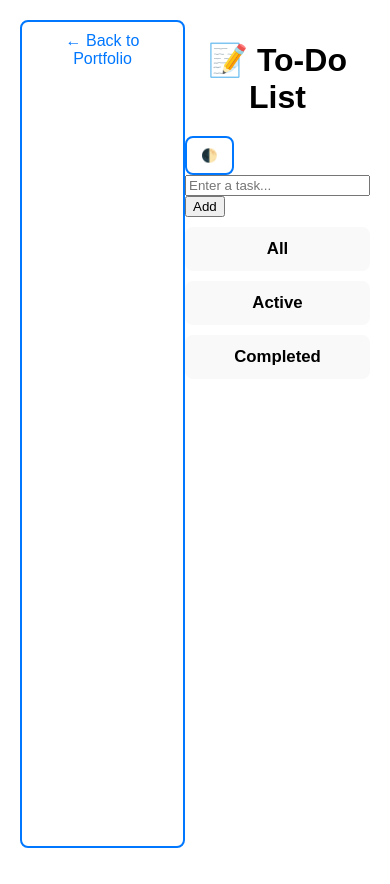
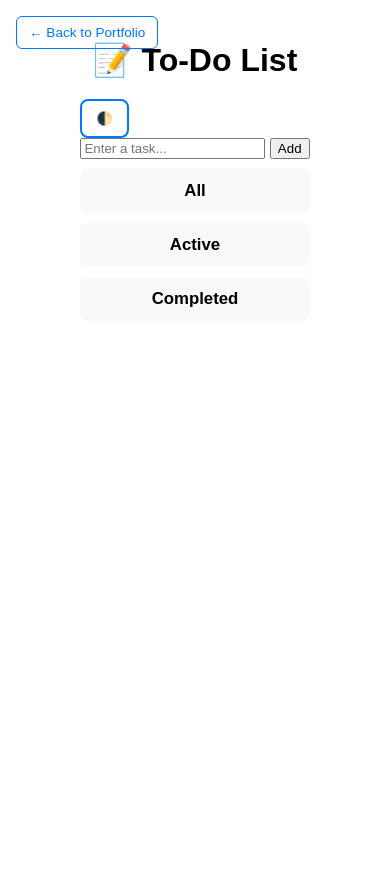
Before and after one commit to araizaAnthony005/Todo-app, a plain HTML site: page index.html in a window 390 px wide. Drawn offline with Linux system fonts and the light colour scheme.

Commit message:
Fix: consistent back button and layout for To-Do App

```diff
--- a/style.css
+++ b/style.css
@@ -21,6 +21,39 @@ body {
   display: flex;
   justify-content: center;
   min-height: 100vh;
+  position: relative;
+}
+
+/* Back to Portfolio */
+.back-btn {
+  position: fixed;
+  top: 16px;
+  left: 16px;
+  font-size: clamp(0.8rem, 1vw, 0.95rem);
+  color: var(--accent-color);
+  text-decoration: none;
+  padding: 6px 12px;
+  border: 1.5px solid var(--accent-color);
+  border-radius: 6px;
+  background: transparent;
+  max-width: 95vw;
+  white-space: nowrap;
+  overflow: hidden;
+  text-overflow: ellipsis;
+  z-index: 999;
+  transition: background 0.2s ease, color 0.2s ease;
+}
+
+.back-btn:hover {
+  background: var(--accent-color);
+  color: white;
+}
+
+@media (max-width: 600px) {
+  .back-btn {
+    font-size: 0.85rem;
+    padding: 8px 12px;
+  }
 }
 
 .todo-app {
@@ -126,24 +159,6 @@ li.completed {
   color: white;
 }
 
-/* Back to Portfolio Button */
-.back-btn {
-  display: inline-block;
-  margin-bottom: 20px;
-  font-size: 1rem;
-  color: var(--accent-color);
-  text-decoration: none;
-  padding: 10px 14px;
-  border: 2px solid var(--accent-color);
-  border-radius: 8px;
-  transition: background 0.2s ease, color 0.2s ease;
-}
-
-.back-btn:hover {
-  background: var(--accent-color);
-  color: #fff;
-}
-
 /* Mobile Polish */
 @media (max-width: 600px) {
   .controls {
@@ -166,12 +181,6 @@ li.completed {
     font-size: 1.05rem;
     padding: 12px;
   }
-
-  .back-btn {
-    display: block;
-    width: 100%;
-    text-align: center;
-  }
 }
 
 button:active {
@@ -179,30 +188,3 @@ button:active {
   opacity: 0.9;
   transition: transform 0.1s ease;
 }
-.back-btn {
-  display: block;
-  margin: 0 auto 20px auto;
-  text-align: center;
-  width: fit-content;
-  font-size: 1rem;
-  color: var(--accent-color, #0077ff);
-  text-decoration: none;
-  padding: 10px 16px;
-  border: 2px solid var(--accent-color, #0077ff);
-  border-radius: 8px;
-  background: transparent;
-  transition: background 0.2s ease, color 0.2s ease;
-}
-
-.back-btn:hover {
-  background: var(--accent-color, #0077ff);
-  color: white;
-}
-
-@media (max-width: 600px) {
-  .back-btn {
-    width: 100%;
-    text-align: center;
-    margin-bottom: 16px;
-  }
-}
```
